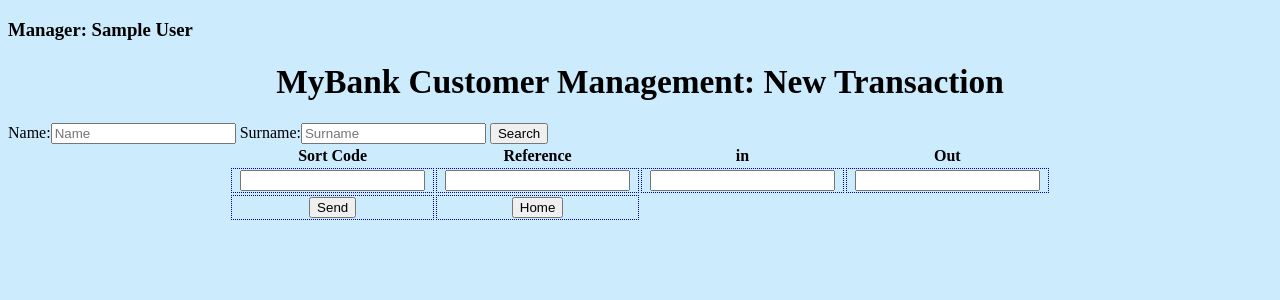
After one commit to Jluisengineer/CAVC, a PHP site: page /new_transaction.php in a window 1280 px wide. The commit adds this page. Shown: the top 300 px of the page. Run offline with PHP 8.4, Linux system fonts and the light colour scheme; the visitor is signed in with stand-in values (Sample User, id 1).

Commit message:
End day - 2

```diff
--- a/Mybank/Bank_Management.php
+++ b/Mybank/Bank_Management.php
@@ -63,6 +63,19 @@ class Bank_Management extends Conexion{
         $result -> execute();
         return $result->rowCount();
     }
+    public function select_transaction($id){
+        $sql = "select c_name, c_surname, ac_number, ac_sortcode from customers inner join accounts on c_id=ac_c_id where c_id = $id";
+        $result = $this->conexion -> prepare($sql);
+        $result -> execute();
+        return $result;
+    }
+
+    public function delete_customer($id){
+        $sql = "delete from customers where c_id=$id";
+        $result = $this->conexion -> prepare($sql);
+        $result -> execute();
+        return $result;
+    }
 }
 
 ?>
--- /dev/null
+++ b/Mybank/new_transaction.php
@@ -0,0 +1,97 @@
+<!DOCTYPE html>
+<html lang="en">
+<head>
+    <meta charset="UTF-8">
+    <meta http-equiv="X-UA-Compatible" content="IE=edge">
+    <meta name="viewport" content="width=device-width, initial-scale=1.0">
+    <title>My bank - New Transaction</title>
+    <link rel="icon" href="img/icon-gold.png">
+
+    <style>
+        body{
+            background-color: #ccebfd;
+        }
+        h1{
+            text-align: center;
+            font-size: 30pt;
+        }
+        table td{
+            text-align:center;
+            border:1px #000099 dotted;
+            width:10cm
+        }
+        @import url('https://fonts.googleapis.com/css?family=Bebas+Neue');
+
+    </style>
+</head>
+<body>
+<?php
+        session_start();
+
+        if(!isset($_SESSION["user_1"])){
+            header("location:0_index.html");
+        }
+        echo "<h3> Manager: ".$_SESSION["user_1"]."</h3>";
+?>
+
+<div>
+        <h1 style="font-size: 25pt;">MyBank Customer Management: New Transaction</h1>
+</div>
+<div>
+    <?php
+    require_once("Bank_Management.php");
+    $transaction = new Bank_Management();
+
+    if(isset($_GET['Id'])){
+        $id=$_GET['Id'];
+        $row = $transaction->select_transaction($id);
+        echo "<table width=30%>";
+        while($customer = $row->fetch(PDO::FETCH_ASSOC)){
+
+            echo "<tr><td class='tra'>".$customer['c_name']."</td>";
+            echo "<td class='tra'>".$customer['c_surname']."</td>";
+            echo "<td class='tra'>".$customer['ac_sortcode']."</td></tr>";
+        }
+        echo"</table>";
+
+        //echo($row['c_name']);
+        //echo
+    } else{?>
+        <div>
+        <form action="<?php echo $_SERVER['PHP_SELF'];?>" method="POST">
+            <label>Name:</label><input type="text" name="name" id="name" placeholder="Name" >
+            <label>Surname:</label><input type="text" name="surname" id="surname" placeholder="Surname">
+            <input type="submit" value="Search">
+        </form>
+        <?php
+            if(isset($_POST['name']) or isset($_POST['surname'])){
+
+                $row=$transaction->search_customer($_POST['name'],$_POST['surname']);
+                echo "<table>";
+                while($customer = $row->fetch(PDO::FETCH_ASSOC)){
+                $id = $customer['c_id'];
+                echo "<tr><td>". $id;
+                }
+                echo"</table>";
+            }
+
+        ?>
+        </div>
+    <?php
+    }
+    ?>
+</div>
+<div>
+    <form action method="POST">
+    <table align="center" width='65%'>
+        <tr><th class='tra'>Sort Code</th><th class='tra'>Reference</th><th class='tra'>in</th> <th class='tra'>Out</th></tr>
+        <tr><td class='tra'><input type="text" name="s_code" id="s_code"></td>
+        <td class='tra'><input type="text" name="refer" id="refer"></td>
+        <td class='tra' ><input type="text" name="in" id="in"></td>
+        <td class='tra'><input type="text" name="out" id="out"></td></tr>
+        <tr ><td class="bot"><a href=""><input type="button" value="Send"></a></td> <td class="bot"><a href="2_Employee"><input type="button" value="Home"></a></td></tr>
+    </table>
+    </form>
+</div>
+</body>
+</html>
--- a/Mybank/styles/style_table.css
+++ b/Mybank/styles/style_table.css
@@ -34,3 +34,6 @@ table .sin{
     text-align: center;
     margin-top: 5px;
 }
+table .tra{
+    width: 5cm;
+}
```
Also changed, not shown: Mybank/delete_customer.php (added, +33 -0 lines), Mybank/list_customers.php (+4 -5 lines).
